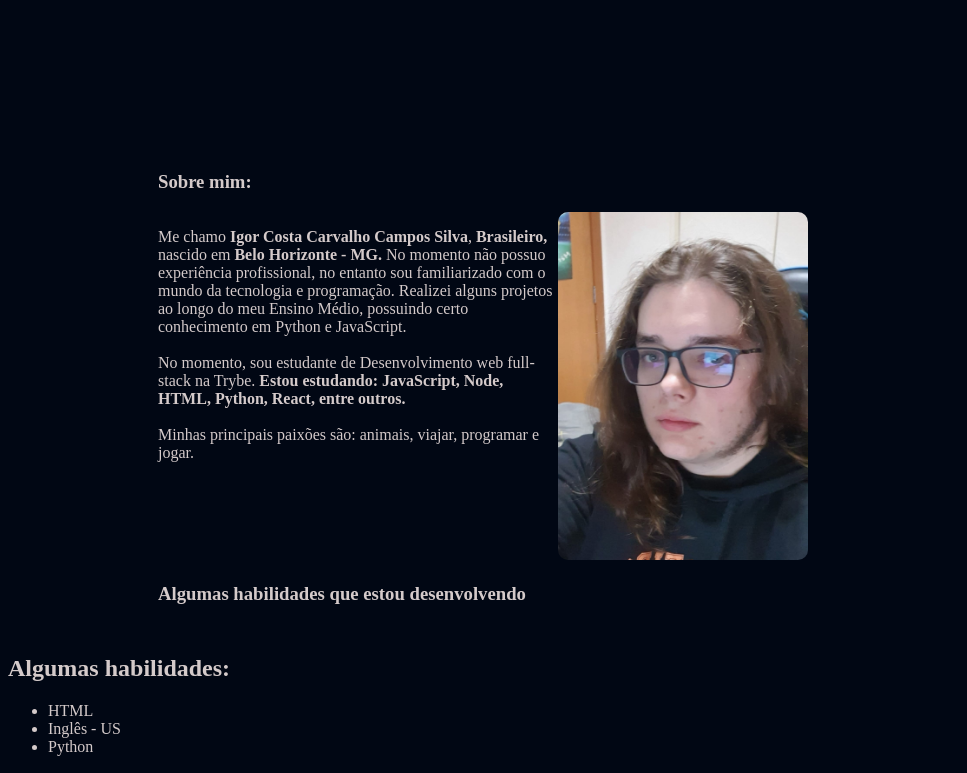
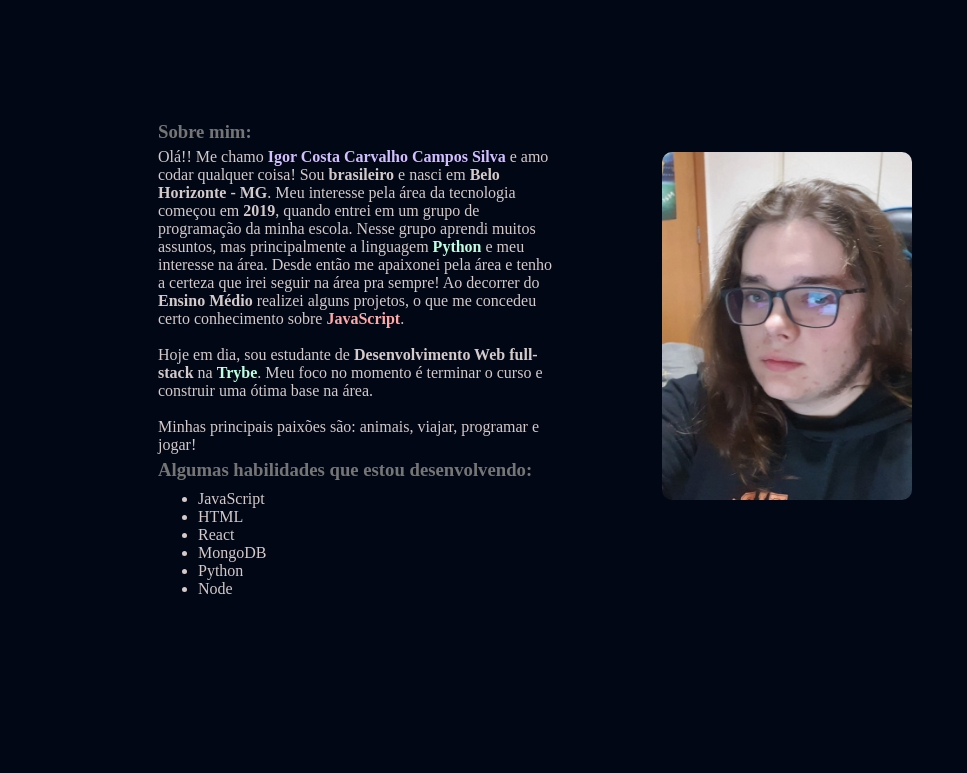
Before and after one commit to igorrCarvalho/igorrCarvalho.github.io, a plain HTML site: page index.html in a window 1280 px wide. Shown: the part 560-1333 px from the top of the page, without its empty margins (0-967 px from the left). Drawn offline with Linux system fonts and the light colour scheme.

Commit message:
Finish and add style to  'about me' section

```diff
--- a/index.html
+++ b/index.html
@@ -28,11 +28,17 @@
 
     <div class="about">
         <h3>Sobre mim:</h3>
-        <p>Me chamo <strong>Igor Costa Carvalho Campos Silva</strong>, <strong>Brasileiro, </strong> nascido em <strong>Belo Horizonte - MG.</strong> No momento não possuo experiência profissional, no entanto sou familiarizado com o mundo da tecnologia e programação. Realizei alguns projetos ao longo do meu Ensino Médio, possuindo certo conhecimento em Python e JavaScript.<br><br>
-            No momento, sou estudante de Desenvolvimento web full-stack na Trybe. <strong>Estou estudando: JavaScript, Node, HTML, Python, React, entre outros.</strong><br><br>
-            Minhas principais paixões são: animais, viajar, programar e jogar.</p>
+        <p>Olá!! Me chamo <span id="nome">Igor Costa Carvalho Campos Silva</span> e amo codar qualquer coisa! Sou <strong>brasileiro</strong> e nasci em <strong>Belo Horizonte - MG</strong>. Meu interesse pela área da tecnologia começou em <strong>2019</strong>, quando entrei em um grupo de programação da minha escola. Nesse grupo aprendi muitos assuntos, mas principalmente a linguagem <span id="python">Python</span> e meu interesse na área. Desde então me apaixonei pela área e tenho a certeza que irei seguir na área pra sempre! Ao decorrer do <strong>Ensino Médio</strong> realizei alguns projetos, o que me concedeu certo conhecimento sobre <span id="java">JavaScript</span>.<br><br>Hoje em dia, sou estudante de <strong>Desenvolvimento Web full-stack</strong> na <span id="trybe">Trybe</span>. Meu foco no momento é terminar o curso e construir uma ótima base na área.<br><br>Minhas principais paixões são: animais, viajar, programar e jogar!</p>
         <img src="images/WhatsApp Image 2022-07-15 at 18.36.01.jpeg" alt="Foto do dono do portifólio (Igor Carvalho)" width= 250px>
-        <h3>Algumas habilidades que estou desenvolvendo</h3>
+        <h3 id="habilities">Algumas habilidades que estou desenvolvendo:</h3>
+        <ul>
+            <li>JavaScript</li>
+            <li>HTML</li>
+            <li>React</li>
+            <li>MongoDB</li>
+            <li>Python</li>
+            <li>Node</li>
+        </ul>
     </div>
 
 
--- a/style.css
+++ b/style.css
@@ -2,6 +2,9 @@ body {
     color: rgb(212, 202, 202);
     background-color: #010714;
 }
+
+/* Menu e texto inicial */
+
 .header ul {
     display: flex;
     justify-content: end;
@@ -27,20 +30,61 @@ padding-bottom: 350px;
 
 }
 
+/* Sobre mim */
+
 .about {
     margin: 50px;
     padding-left: 100px;
 }
 
 .about p {
-    float: left;
+    display: inline-block;
+    position: relative;
     width: 400px;
-    padding-bottom: 0px;
+    bottom: 110px;
+
 }
 
 .about img {
     border-radius: 10px;
+    position: relative;
+    left: 100px;
+    bottom: 60px;
 }
 
 .about h3 {
+    position: relative;
+    bottom: 50px;
+    color: #757575;
+
 }
+
+#habilities {
+    position: relative;
+    bottom: 140px;
+}
+
+.about ul {
+    position: relative;
+    bottom: 150px;
+}
+
+#nome {
+    color: #D2BFFF;
+    font-weight: 600;
+}
+
+#python {
+    color: #C1FFE3;
+    font-weight: 600;
+}
+
+#java {
+    color: #FFA8A8;
+    font-weight: 600;
+}
+
+#trybe {
+    color: #C1FFE3;
+    font-weight: 600;
+}
```
